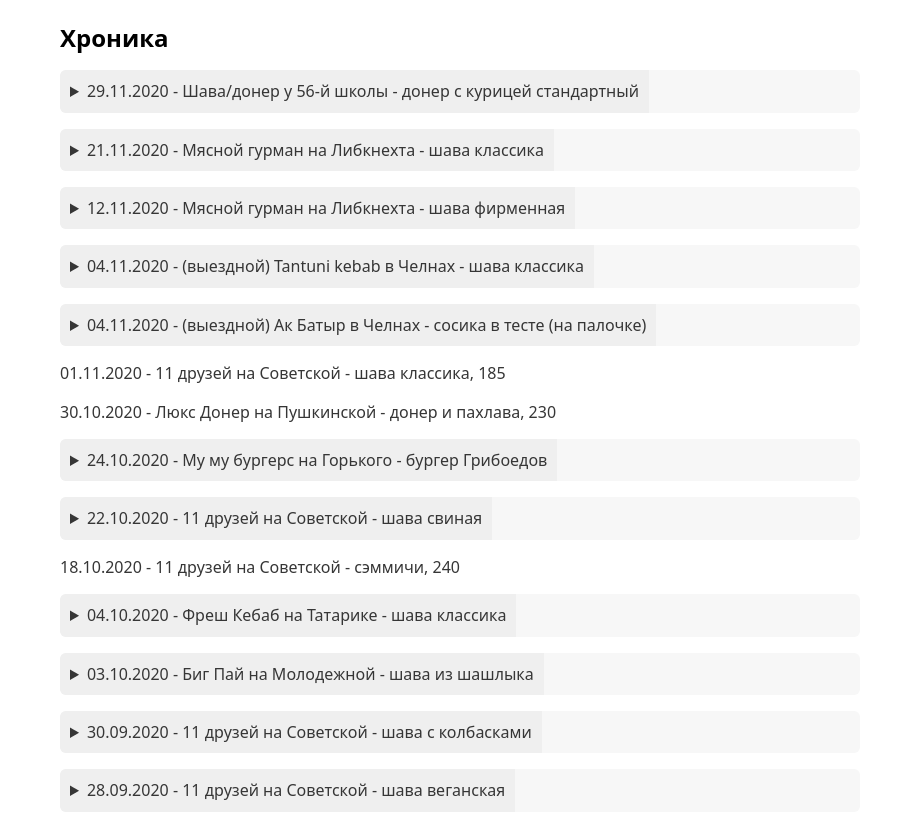
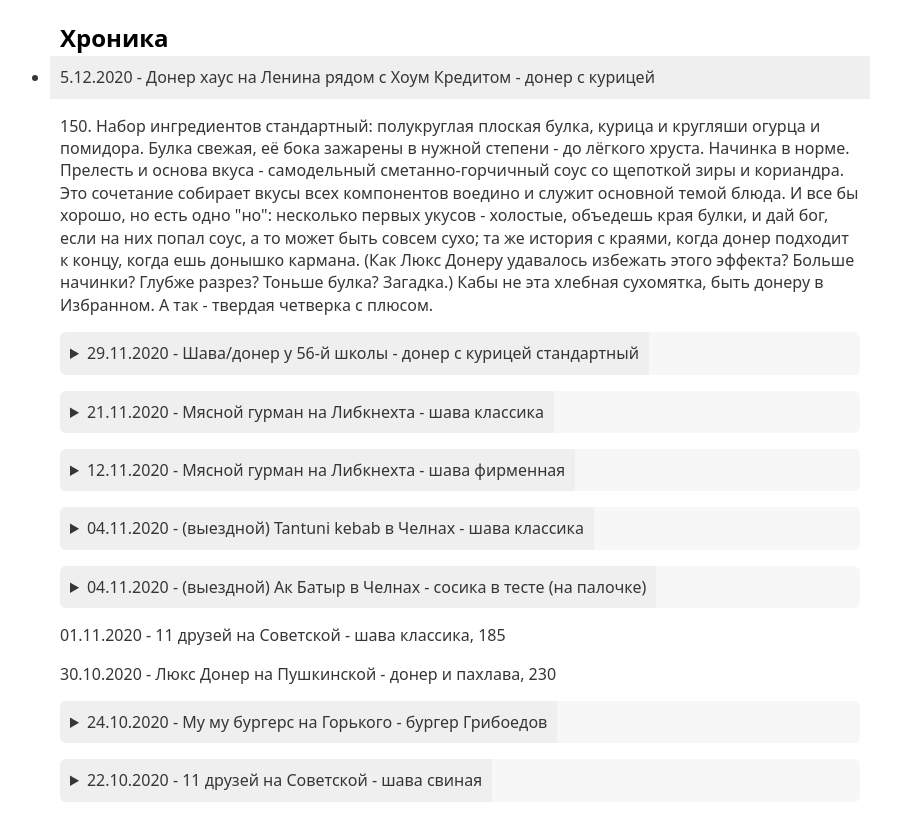
Before and after one commit to alexrupasov/alexrupasov.ru, a plain HTML site: page lab/street-food-izhevsk/index.html in a window 1280 px wide. Shown: the part 1291-2106 px from the top of the page, without its empty margins (180-1081 px from the left). Drawn offline with nearby package versions, Linux system fonts and the light colour scheme.

Commit message:
content: add review

```diff
--- a/lab/street-food-izhevsk/index.html
+++ b/lab/street-food-izhevsk/index.html
@@ -89,6 +89,10 @@
     <p></p>
 
     <h2 id="chronicle">Хроника</h2>
+    <detail>
+      <summary>5.12.2020 - Донер хаус на Ленина рядом с Хоум Кредитом - донер с курицей</summary>
+      <p>150. Набор ингредиентов стандартный: полукруглая плоская булка, курица и кругляши огурца и помидора. Булка свежая, её бока зажарены в нужной степени - до лёгкого хруста. Начинка в норме. Прелесть и основа вкуса - самодельный сметанно-горчичный соус со щепоткой зиры и кориандра. Это сочетание собирает вкусы всех компонентов воедино и служит основной темой блюда. И все бы хорошо, но есть одно "но": несколько первых укусов - холостые, объедешь края булки, и дай бог, если на них попал соус, а то может быть совсем сухо; та же история с краями, когда донер подходит к концу, когда ешь донышко кармана. (Как Люкс Донеру удавалось избежать этого эффекта? Больше начинки? Глубже разрез? Тоньше булка? Загадка.) Кабы не эта хлебная сухомятка, быть донеру в Избранном. А так - твердая четверка с плюсом.</p>
+    </detail>
     <details>
       <summary>29.11.2020 - Шава/донер у 56-й школы - донер с курицей стандартный</summary>
       <p>140. Круглая плоская булка (любимый Люкс Донер пользовался более пышным полукругом) загрилена снаружи, разрезана, смазана кетчунезом и начинена курицей, парой-тройкой колечек огурца и помидора. Во вкусе сплошной хлеб, курица-гриль и кетчунез, вкус плотный - не продохнуть, на огурце и помидоре отдыхаешь, но их страшно мало. Общее впечатление - ешь теплый салат из курицы, кетчунеза и белого хлеба, очень просто, бюджетно, нажористо - полшага до дошика с мазиком.</p>
```
